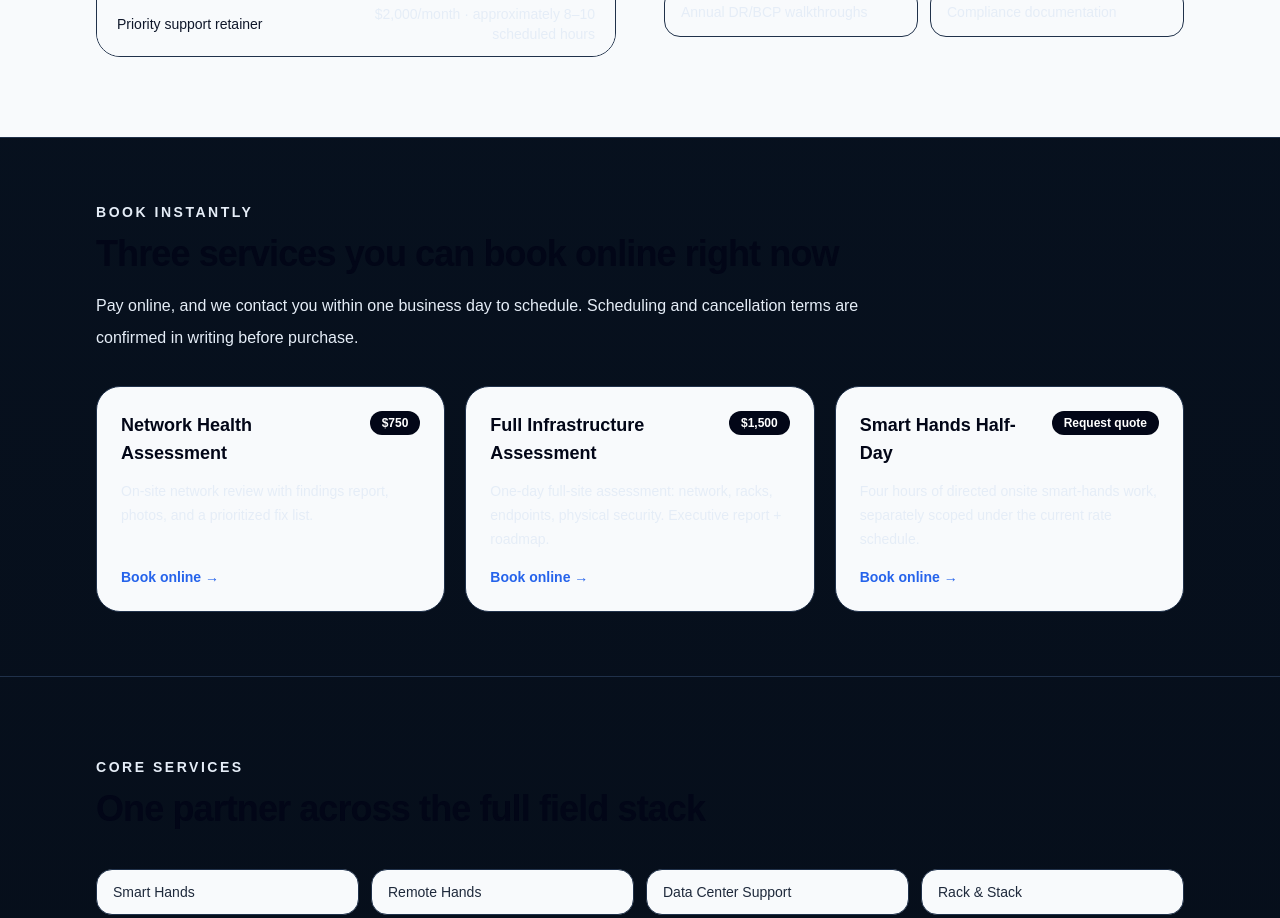
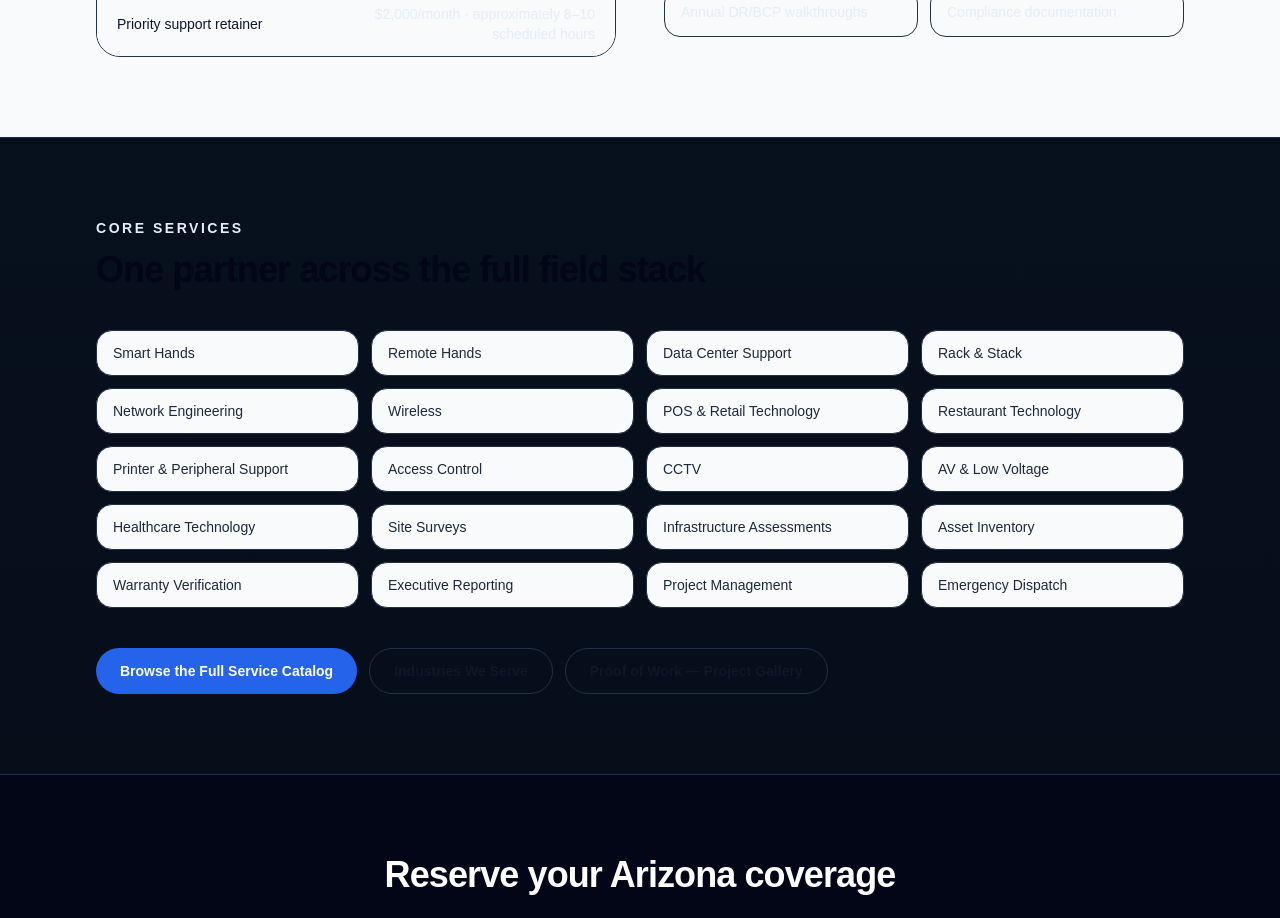
Before and after one commit to quantam101/already-here-llc, a Next.js app: page /arizona-field-coverage in a window 1280 px wide. Shown: the part 2100-3018 px from the top of the page. Built offline with nearby package versions, Linux system fonts and the light colour scheme; no server answers.

Commit message:
Remove stale direct-checkout offers pending pricing and storefront reconciliation

```diff
--- a/app/arizona-field-coverage/page.tsx
+++ b/app/arizona-field-coverage/page.tsx
@@ -233,59 +233,7 @@ export default function ArizonaFieldCoveragePage() {
         </div>
       </section>
 
-      <section className="border-b border-slate-200 bg-white">
-        <div className="mx-auto max-w-6xl px-4 py-14 sm:px-6 lg:px-8 lg:py-16">
-          <p className="text-sm font-semibold uppercase tracking-[0.18em] text-slate-500">
-            Book instantly
-          </p>
-          <h2 className="mt-3 text-3xl font-bold tracking-tight sm:text-4xl">
-            Three services you can book online right now
-          </h2>
-          <p className="mt-4 max-w-3xl text-base leading-8 text-slate-700">
-            Pay online, and we contact you within one business day to schedule.
-            Scheduling and cancellation terms are confirmed in writing before purchase.
-          </p>
-          <div className="mt-8 grid gap-5 md:grid-cols-3">
-            {[
-              {
-                name: "Network Health Assessment",
-                price: "$750",
-                blurb: "On-site network review with findings report, photos, and a prioritized fix list.",
-                url: "https://alreadyhere.gumroad.com/l/rrnqyql",
-              },
-              {
-                name: "Full Infrastructure Assessment",
-                price: "$1,500",
-                blurb: "One-day full-site assessment: network, racks, endpoints, physical security. Executive report + roadmap.",
-                url: "https://alreadyhere.gumroad.com/l/fyaryu",
-              },
-              {
-                name: "Smart Hands Half-Day",
-                price: "Request quote",
-                blurb: "Four hours of directed onsite smart-hands work, separately scoped under the current rate schedule.",
-                url: "https://alreadyhere.gumroad.com/l/iezxvf",
-              },
-            ].map((s) => (
-              <a
-                key={s.name}
-                href={s.url}
-                className="flex flex-col rounded-3xl border border-slate-200 bg-slate-50 p-6 transition hover:border-blue-600"
-              >
-                <div className="flex items-start justify-between gap-3">
-                  <h3 className="text-lg font-semibold text-slate-950">{s.name}</h3>
-                  <span className="whitespace-nowrap rounded-full bg-slate-950 px-3 py-1 text-xs font-semibold text-white">
-                    {s.price}
-                  </span>
-                </div>
-                <p className="mt-3 flex-1 text-sm leading-6 text-slate-700">{s.blurb}</p>
-                <span className="mt-4 text-sm font-semibold text-blue-600">
-                  Book online →
-                </span>
-              </a>
-            ))}
-          </div>
-        </div>
-      </section>
+
 
       <section className="border-b border-slate-200 bg-white">
         <div className="mx-auto max-w-6xl px-4 py-14 sm:px-6 lg:px-8 lg:py-20">
```
